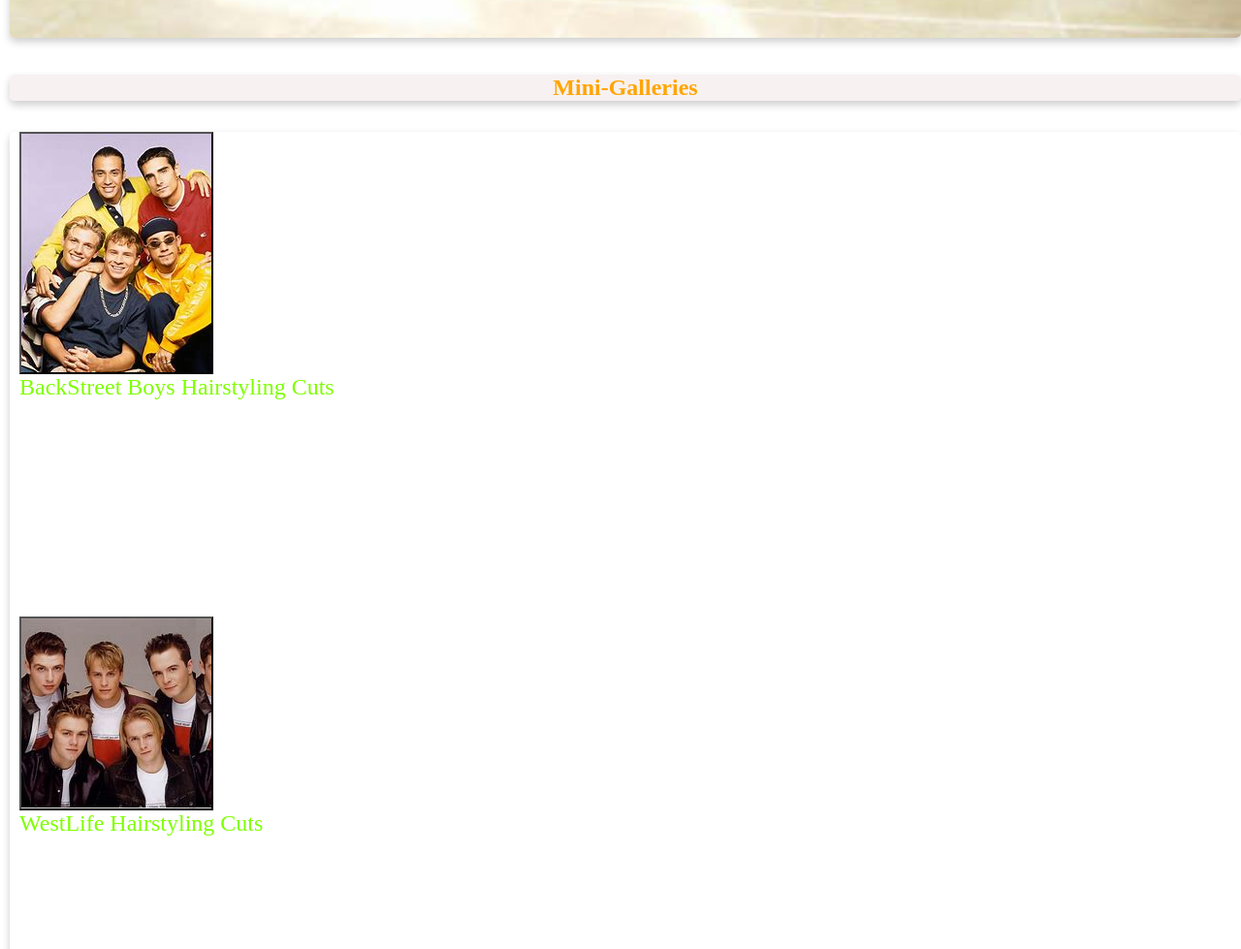
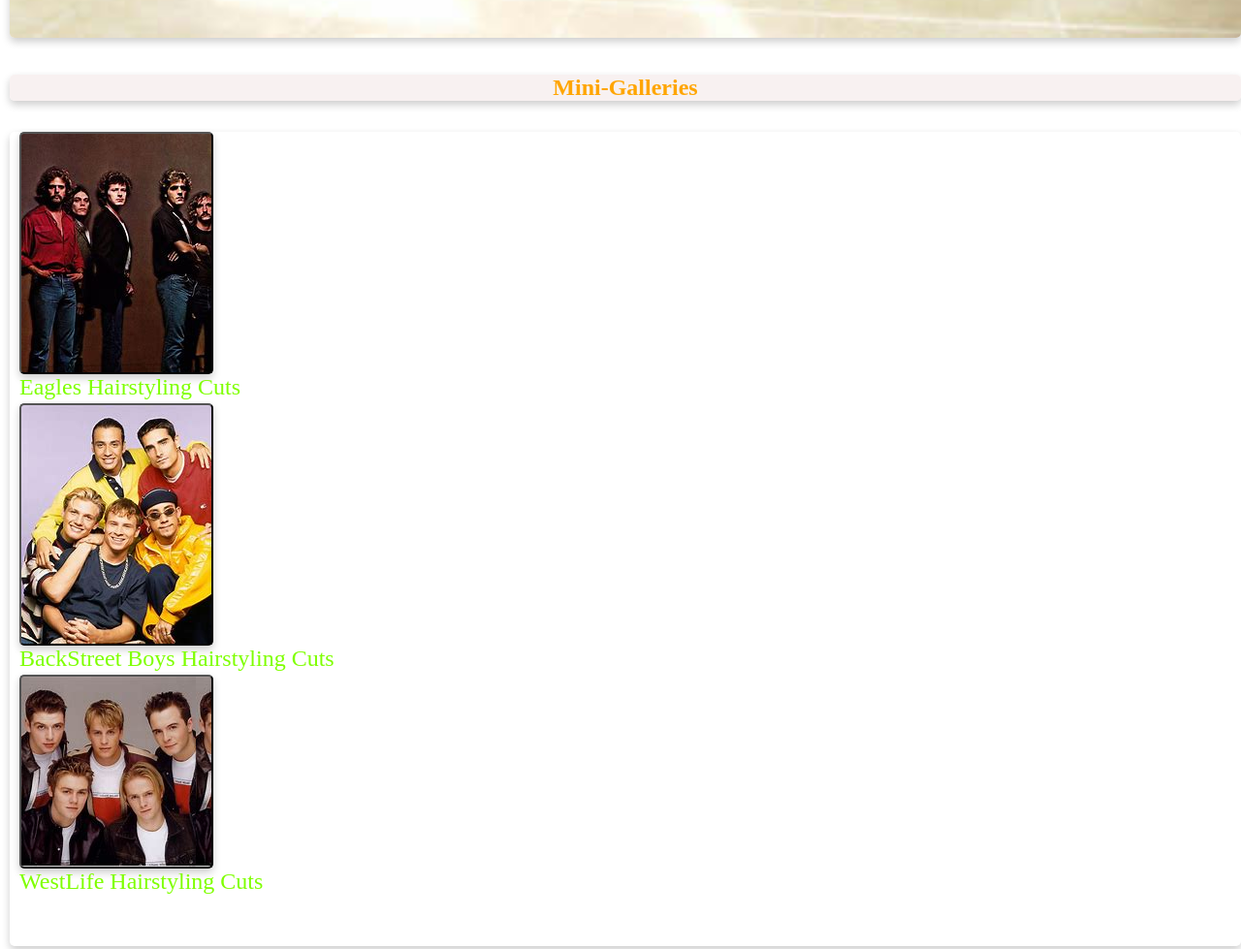
Before and after one commit to salwaAllawdaei/AdvWebApp-FinalProject, a website with bundled scripts: page Todo/index.html in a window 1280 px wide. Shown: the part 1840-2819 px from the top of the page at 97% size. Built offline with nearby package versions, Linux system fonts and the light colour scheme; files whose address does not match are found by name.

Commit message:
img added

```diff
--- a/Todo/css/style.css
+++ b/Todo/css/style.css
@@ -237,14 +237,21 @@
     width: 200px;
     height: 250px;
     cursor: pointer;
+    box-shadow: 0 4px 8px 0 rgba(0, 0, 0, 0.2);
+    transition: 0.3s;
+    border-radius: 5px;
 
 }
+
 
 #show-mini1 {
     background-image: url('./img/west.jpg');
     width: 200px;
     height: 200px;
     cursor: pointer;
+    box-shadow: 0 4px 8px 0 rgba(0, 0, 0, 0.2);
+    transition: 0.3s;
+    border-radius: 5px;
 
 }
 
@@ -253,14 +260,18 @@
     width: 200px;
     height: 250px;
     cursor: pointer;
+    box-shadow: 0 4px 8px 0 rgba(0, 0, 0, 0.2);
+    transition: 0.3s;
+    border-radius: 5px;
 
 }
 
 .galleries {
     display: grid;
     grid-template-columns: 1fr;
-    grid-template-rows: 1fr 1fr;
+    grid-template-rows: 1fr 1fr 1fr;
     margin-left: 10px;
+    height: 280px;
 
 }
 
--- a/Todo/index.html
+++ b/Todo/index.html
@@ -91,6 +91,17 @@
     </div>
     <h4>Mini-Galleries</h4>
     <div id="gallery">
+        <div class="galleries"><button id="show-mini2"></button>
+            <caption>Eagles Hairstyling Cuts</caption>
+        </div>
+        <div id="minigallery2">
+            <img class="imgs" src="./css/img/eagles1.jpg" />
+            <img class="imgs" src="./css/img/eagles2.jpg" />
+            <img class="imgs" src="./css/img/eagles3.jpg" />
+            <img class="imgs" src="./css/img/eagles4.jpg" />
+            <img class="imgs" src="./css/img/eagles5.jpg" />
+            <img class="imgs" src="./css/img/eagles6.jpg" />
+        </div>
         <div class="galleries"><button id="show-mini"></button>
             <caption>BackStreet Boys Hairstyling Cuts</caption>
         </div>
@@ -113,15 +124,7 @@
             <img class="imgs" src="./css/img/westLife4.jpg" />
             <img class="imgs" src="./css/img/westLife5.jpg" />
         </div>
-        <div class="galleries"><button id="show-mini2"></button>
-            <caption>Eagles Hairstyling Cuts</caption>
-        </div>
-        <div id="minigallery2">
-            <img class="imgs" src="./css/img/eagles1.jpg" />
-            <img class="imgs" src="./css/img/eagles2.jpg" />
-            <img class="imgs" src="./css/img/eagles3.jpg" />
-            <img class="imgs" src="./css/img/eagles4.jpg" />
-        </div>
+
     </div>
     <h4>Search for a Variety of Hairstyles</h4>
     <div id="searchTypes">
```
Also changed, not shown: Todo/css/img/eagles5.jpg (added), Todo/css/img/eagles6.jpg (added).
